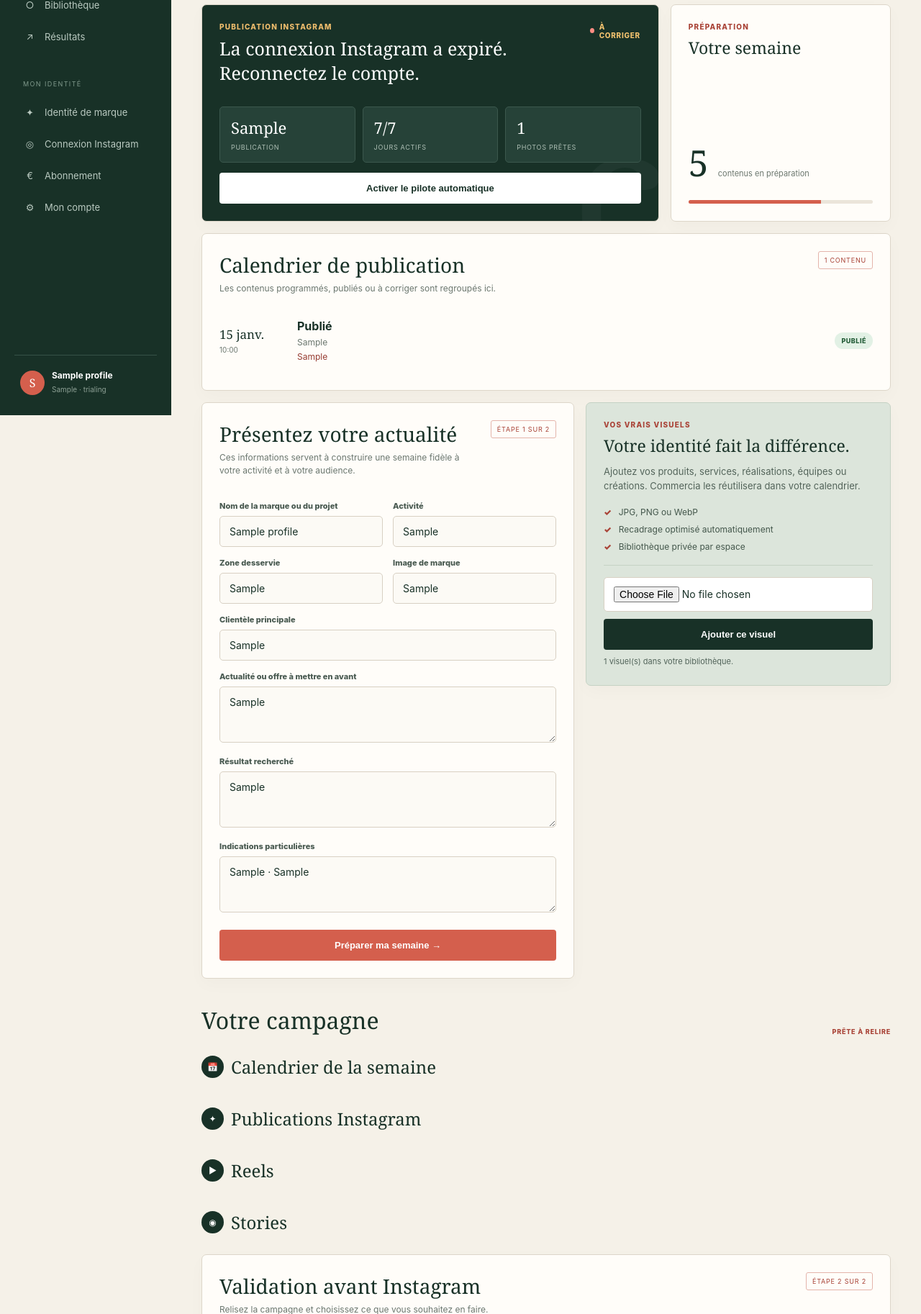
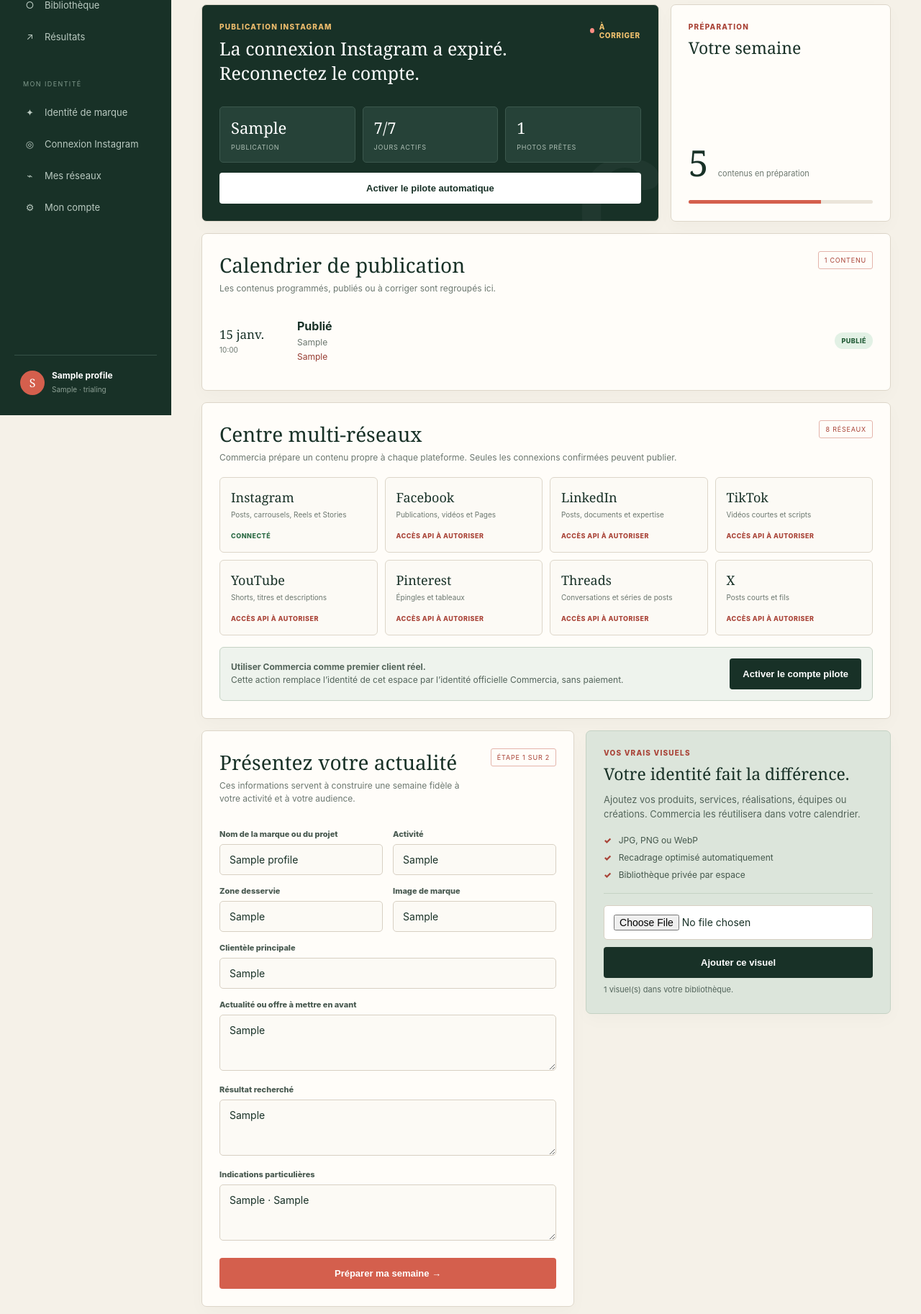
Before and after one commit to m2kgthbwfg-lab/commercia-ai, a Flask app: page /workspace in a window 1280 px wide. Shown: the part 223-2049 px from the top of the page at 72% size. Run offline with Flask 3, Linux system fonts and the light colour scheme; a user stored in the database is signed in; tables that the repository leaves empty hold one stand-in row (values such as "Sample post"); data that the repository does not hold is empty; some libraries are stand-ins or nearby versions.

Commit message:
Add Commercia multi-platform pilot mode
* Add Commercia multi-platform pilot mode

* Add Commercia multi-platform pilot mode

* Add Commercia multi-platform pilot mode

* Add truthful social platform capability catalogue

```diff
--- a/app.py
+++ b/app.py
@@ -18,6 +18,7 @@ from extensions import limiter
 from instagram_oauth import connection_health, decrypt_token, instagram, instagram_ready
 from instagram_publisher import publish_photo, run_due_publications
 from models import Campaign, MediaAsset, ScheduledPost, UsageEvent, User, db
+from social_platforms import platform_statuses
 
 load_dotenv()
 app = Flask(__name__)
@@ -95,13 +96,16 @@ Tu adaptes ton intelligence à toute activité, marque, entreprise, organisation
 Tu crées des contenus concrets, crédibles, élégants, non génériques et immédiatement publiables.
 Tu écris toujours en français. Tu évites les promesses excessives. Tu adaptes le ton à la marque.
 Réponds UNIQUEMENT en JSON valide avec les clés:
-summary, posts, reels, stories, calendar, review_reply, commercial_offer.
+summary, posts, reels, stories, calendar, platform_content, review_reply, commercial_offer.
 posts = tableau de 3 à 7 objets {title, caption, hashtags, cta}
 reels = tableau de 2 objets {title, hook, shots, overlay_text, caption}
 stories = tableau de 4 objets {title, content, interaction}
 calendar = tableau de 7 objets {day, content_type, topic, goal}
 review_reply = chaîne
 commercial_offer = objet {headline, body, cta}
+platform_content = objet contenant exactement instagram, facebook, linkedin, tiktok, youtube,
+pinterest, threads et x. Chaque valeur est un objet {angle, format, copy, cta} réellement adapté
+aux usages du réseau ; ne recopie pas le même texte partout.
 """
 
 @app.get("/")
@@ -120,6 +124,47 @@ def workspace():
     if not current_user.onboarding_complete:
         return redirect(url_for("onboarding"))
     return render_template("index.html", user=current_user, brand=current_user.brand)
+
+
+def is_pilot_user(user):
+    return user.selected_plan == "pilot"
+
+
+@app.get("/api/social/status")
+@login_required
+def social_status():
+    return jsonify({"platforms": platform_statuses(current_user.brand), "pilot": is_pilot_user(current_user)})
+
+
+@app.post("/api/pilot/activate")
+@login_required
+@limiter.limit("3 per hour")
+def activate_commercia_pilot():
+    data = request.get_json(silent=True) or {}
+    if data.get("confirmation") != "ACTIVER COMMERCIA":
+        return jsonify({"error": "Une confirmation explicite est nécessaire."}), 400
+    brand = current_user.brand
+    brand.business_name = "Commercia AI"
+    brand.activity = "Plateforme universelle de création, gestion, programmation et automatisation des réseaux sociaux"
+    brand.location = "France · International"
+    brand.audience = "Indépendants, créateurs, marques, entreprises, agences et organisations"
+    brand.description = "Commercia aide chaque activité à créer, organiser, publier et améliorer sa présence sur les réseaux sociaux."
+    brand.values = "Fiabilité, clarté, autonomie, créativité, transparence et contrôle utilisateur"
+    brand.differentiators = "Une intelligence de marque qui adapte une stratégie en contenus multi-réseaux et confirme chaque action réelle."
+    brand.products = "Assistant IA social media, calendrier éditorial, création multi-format, programmation, analytics et optimisation"
+    brand.communication_goals = "Faire connaître Commercia, démontrer le produit avec ses propres réseaux et recruter les premiers utilisateurs pilotes"
+    brand.tone = "premium, technologique, humain, précis et rassurant"
+    brand.visual_style = "éditorial premium, minimaliste, contraste maîtrisé, sans codes visuels génériques de l'IA"
+    brand.preferred_formats = "Carrousel, démonstration produit, Reel, Story, post expertise, étude de cas et coulisses"
+    brand.brand_keywords = "assistant social media, intelligence de marque, contenu, calendrier, automatisation, transparence"
+    brand.prohibited_topics = "fausses promesses, faux résultats, statistiques inventées, publication non confirmée par une API"
+    current_user.selected_plan = "pilot"
+    current_user.subscription_status = "internal_pilot"
+    current_user.trial_ends_at = datetime.now(timezone.utc) + timedelta(days=3650)
+    current_user.onboarding_complete = True
+    db.session.add(UsageEvent(user_id=current_user.id, event_type="commercia_pilot_activated"))
+    db.session.commit()
+    return jsonify({"ok": True, "redirect": url_for("workspace")})
 
 
 @app.route("/onboarding", methods=["GET", "POST"])
@@ -444,7 +489,7 @@ def generate():
     if trial_ends_at and trial_ends_at.tzinfo is None:
         trial_ends_at = trial_ends_at.replace(tzinfo=timezone.utc)
     trial_expired = current_user.subscription_status == "trialing" and trial_ends_at < datetime.now(timezone.utc)
-    if current_user.subscription_status not in {"active", "trialing"} or trial_expired:
+    if not is_pilot_user(current_user) and (current_user.subscription_status not in {"active", "trialing"} or trial_expired):
         return jsonify({"error": "Votre essai ou abonnement n’est plus actif."}), 402
 
     month_start = datetime.now(timezone.utc).replace(day=1, hour=0, minute=0, second=0, microsecond=0)
@@ -453,7 +498,7 @@ def generate():
         UsageEvent.event_type == "campaign_generated",
         UsageEvent.created_at >= month_start,
     ).count()
-    monthly_limits = {"essential": 12, "autopilot": 31, "pro": 60}
+    monthly_limits = {"essential": 12, "autopilot": 31, "pro": 60, "pilot": 1000}
     limit = 3 if current_user.subscription_status == "trialing" else monthly_limits.get(current_user.selected_plan, 12)
     if generation_count >= limit:
         return jsonify({"error": "Votre quota mensuel est atteint. Passez à la formule supérieure pour continuer."}), 429
@@ -491,8 +536,10 @@ SAISONNALITÉ: {brand.seasonality}
 MOTS À PRIVILÉGIER: {brand.brand_keywords}
 SUJETS À ÉVITER: {brand.prohibited_topics}
 
-Conçois une campagne social media complète de 7 jours, optimisée pour Instagram.
-Crée 3 publications pour la formule essential et 7 publications pour les formules autopilot ou pro.
+Conçois une campagne social media complète de 7 jours avec une idée centrale cohérente,
+puis adapte-la réellement à Instagram, Facebook, LinkedIn, TikTok, YouTube Shorts,
+Pinterest, Threads et X dans platform_content.
+Crée 3 publications pour la formule essential et 7 publications pour les formules autopilot, pro ou pilot.
 Détecte le secteur, le modèle d’activité et le profil de l’utilisateur à partir de ses réponses.
 Adapte entièrement la stratégie, les formats et les angles à son audience, ses objectifs, ses offres,
 son identité et ses réseaux. Varie expertise, preuve, pédagogie, coulisses, actualité, communauté et
--- a/templates/index.html
+++ b/templates/index.html
@@ -7,6 +7,7 @@
 <meta name="csrf-token" content="{{ csrf_token() }}">
 <title>Mon espace — Commercia</title>
 <style>
+.network-grid{display:grid;grid-template-columns:repeat(4,1fr);gap:10px}.network-card{padding:15px;border:1px solid var(--line);border-radius:6px;background:#fcfaf5}.network-card b{display:block;font-family:Georgia,serif;font-size:18px;font-weight:500}.network-card small{display:block;color:var(--muted);font-size:10px;line-height:1.4;margin:5px 0 10px}.network-state{font-size:9px;font-weight:850;text-transform:uppercase;letter-spacing:.5px;color:var(--coral2)}.network-state.connected{color:#2c6b45}.pilot-action{display:flex;gap:12px;align-items:center;margin-top:16px;padding:15px;background:#eef3ed;border:1px solid #c5d2c4;border-radius:6px}.pilot-action p{margin:0;font-size:12px;line-height:1.5;color:#53645a;flex:1}.pilot-action button{width:auto;margin:0;white-space:nowrap;background:var(--ink)}
 :root{--paper:#f5f1e8;--white:#fffdf9;--ink:#183127;--ink2:#26473a;--muted:#6b776f;--line:#ddd6c9;--coral:#d45f4d;--coral2:#a94337;--sage:#dce5db;--gold:#d3a54e;--danger:#a13232;--shadow:0 16px 45px rgba(31,47,38,.08)}
 a{text-decoration:none;color:inherit}
 .flashbar{padding:12px 15px;background:#eef4ed;border:1px solid #c5d2c4;border-radius:5px;color:#315343;font-size:13px;margin-bottom:16px}.flashbar.error{background:#fff0ed;border-color:#e1aaa1;color:#91352d}
@@ -29,7 +30,7 @@ a{text-decoration:none;color:inherit}
   <div class="nav-label">Mon identité</div>
   <a class="side-link" href="/onboarding"><span class="side-icon">✦</span>Identité de marque</a>
   <a class="side-link" href="/instagram/connect"><span class="side-icon">◎</span>Connexion Instagram</a>
-  <a class="side-link" href="/billing/checkout/{{ user.selected_plan }}"><span class="side-icon">€</span>Abonnement</a>
+  <a class="side-link" href="#networks"><span class="side-icon">⌁</span>Mes réseaux</a>
   <a class="side-link" href="/account"><span class="side-icon">⚙</span>Mon compte</a>
   <div class="account"><div class="avatar">{{ brand.business_name[:1]|upper }}</div><div><b>{{ brand.business_name }}</b><small>{{ user.selected_plan|capitalize }} · {{ user.subscription_status }}</small></div></div>
 </aside>
@@ -43,6 +44,7 @@ a{text-decoration:none;color:inherit}
     <div class="card week-card"><div><div class="eyebrow">Préparation</div><h3>Votre semaine</h3></div><div><div class="week-score">5 <small>contenus en préparation</small></div><div class="progress"><span></span></div></div></div>
   </section>
   <section id="planning" class="card" style="margin-top:16px"><div class="panel-title"><div><h2>Calendrier de publication</h2><p>Les contenus programmés, publiés ou à corriger sont regroupés ici.</p></div><span class="step-badge" id="calendarCount">0 contenu</span></div><div id="scheduleList" class="schedule-list"><div class="schedule-empty">Chargement du calendrier…</div></div></section>
+  <section id="networks" class="card" style="margin-top:16px"><div class="panel-title"><div><h2>Centre multi-réseaux</h2><p>Commercia prépare un contenu propre à chaque plateforme. Seules les connexions confirmées peuvent publier.</p></div><span class="step-badge">8 réseaux</span></div><div id="networkGrid" class="network-grid"><div class="schedule-empty">Vérification des connexions…</div></div><div id="pilotAction" class="pilot-action" hidden><p><strong>Utiliser Commercia comme premier client réel.</strong><br>Cette action remplace l’identité de cet espace par l’identité officielle Commercia, sans paiement.</p><button type="button" onclick="activatePilot()">Activer le compte pilote</button></div></section>
   <section class="content-layout">
     <div class="card">
       <div class="panel-title"><div><h2>Présentez votre actualité</h2><p>Ces informations servent à construire une semaine fidèle à votre activité et à votre audience.</p></div><span class="step-badge">Étape 1 sur 2</span></div>
@@ -80,7 +82,21 @@ function renderCampaign(data){
   const calendar=(data.calendar||[]).map((item,i)=>`<article class="output-card calendar-day"><div class="day-number">${i+1}</div><div><div class="eyebrow">${text(item.day)}</div><h3>${text(item.content_type)}</h3><p>${text(item.topic)}</p><span class="pill">${text(item.goal)}</span></div></article>`).join("");
   const offer=data.commercial_offer||{};
   const offerCard=(offer.headline||offer.body||offer.cta)?`<article class="output-card offer"><div class="eyebrow">Offre prête à diffuser</div><h3>${text(offer.headline)}</h3><p>${text(offer.body)}</p>${offer.cta?`<span class="pill">${text(offer.cta)}</span>`:""}</article>`:"";
-  return `${data.summary?`<article class="output-card summary"><div class="eyebrow">Vision de la campagne</div><p>${text(data.summary)}</p></article>`:""}${section("📅","Calendrier de la semaine",`<div class="grid calendar-grid">${calendar}</div>`)}${section("✦","Publications Instagram",`<div class="grid">${posts}</div>`)}${section("▶","Reels",`<div class="grid two">${reels}</div>`)}${section("◉","Stories",`<div class="grid two">${stories}</div>`)}${section("€","Offre commerciale",offerCard)}${section("★","Réponse à un avis Google",data.review_reply?`<article class="output-card"><p>${text(data.review_reply)}</p></article>`:"")}`;
+  const platformContent=Object.entries(data.platform_content||{}).map(([platform,item])=>`<article class="output-card"><div class="eyebrow">${text(platform)}</div><h3>${text(item.format)}</h3><p>${text(item.copy)}</p><div class="meta">${meta("Angle",item.angle)}${meta("Appel à l'action",item.cta)}</div></article>`).join("");
+  return `${data.summary?`<article class="output-card summary"><div class="eyebrow">Vision de la campagne</div><p>${text(data.summary)}</p></article>`:""}${section("📅","Calendrier de la semaine",`<div class="grid calendar-grid">${calendar}</div>`)}${section("✦","Publications Instagram",`<div class="grid">${posts}</div>`)}${section("▶","Reels",`<div class="grid two">${reels}</div>`)}${section("◉","Stories",`<div class="grid two">${stories}</div>`)}${section("⌁","Adaptations multi-réseaux",`<div class="grid two">${platformContent}</div>`)}${section("€","Offre commerciale",offerCard)}${section("★","Réponse à un avis Google",data.review_reply?`<article class="output-card"><p>${text(data.review_reply)}</p></article>`:"")}`;
+}
+
+async function loadSocialStatus(){
+  try{const response=await fetch("/api/social/status"),json=await response.json();if(!response.ok)return;
+    document.getElementById("networkGrid").innerHTML=(json.platforms||[]).map(item=>`<article class="network-card"><b>${text(item.name)}</b><small>${text(item.formats)}</small><span class="network-state ${item.connected?"connected":""}">${text(item.status_label)}</span></article>`).join("");
+    document.getElementById("pilotAction").hidden=json.pilot;
+  }catch(_){document.getElementById("networkGrid").innerHTML='<div class="schedule-empty">État des réseaux momentanément indisponible.</div>'}
+}
+async function activatePilot(){
+  if(!confirm("Remplacer l’identité de cet espace par Commercia AI et activer le mode pilote interne sans paiement ?"))return;
+  const csrfToken=document.querySelector('meta[name="csrf-token"]').content;
+  const response=await fetch("/api/pilot/activate",{method:"POST",headers:{"Content-Type":"application/json","X-CSRFToken":csrfToken},body:JSON.stringify({confirmation:"ACTIVER COMMERCIA"})});
+  const json=await response.json();if(!response.ok){showApproval(json.error||"Activation impossible.");return}window.location=json.redirect||"/workspace";
 }
 
 function campaignText(data){
@@ -90,6 +106,7 @@ function campaignText(data){
   (data.posts||[]).forEach((x,i)=>lines.push(`PUBLICATION ${i+1} — ${x.title||""}`,x.caption||"",Array.isArray(x.hashtags)?x.hashtags.join(" "):(x.hashtags||""),`CTA : ${x.cta||""}`,""));
   (data.reels||[]).forEach((x,i)=>lines.push(`REEL ${i+1} — ${x.title||""}`,`Accroche : ${x.hook||""}`,`Plans : ${Array.isArray(x.shots)?x.shots.join(" · "):(x.shots||"")}`,`Texte écran : ${x.overlay_text||""}`,x.caption||"",""));
   (data.stories||[]).forEach((x,i)=>lines.push(`STORY ${i+1} — ${x.title||""}`,x.content||"",`Interaction : ${x.interaction||""}`,""));
+  Object.entries(data.platform_content||{}).forEach(([platform,x])=>lines.push(`RÉSEAU — ${platform.toUpperCase()}`,`Format : ${x.format||""}`,`Angle : ${x.angle||""}`,x.copy||"",`CTA : ${x.cta||""}`,""));
   if(data.commercial_offer)lines.push("OFFRE COMMERCIALE",data.commercial_offer.headline||"",data.commercial_offer.body||"",data.commercial_offer.cta||"","");
   if(data.review_reply)lines.push("RÉPONSE À UN AVIS",data.review_reply);
   return lines.join("\n");
@@ -192,7 +209,7 @@ async function loadAutomationStatus(){
     else{title.textContent="Connexion Instagram à terminer";state.innerHTML='<span class="live-dot"></span>EN ATTENTE'}
   }catch(_){}
 }
-window.addEventListener("DOMContentLoaded",async()=>{loadAutomationStatus();loadCalendar();
+window.addEventListener("DOMContentLoaded",async()=>{loadAutomationStatus();loadCalendar();loadSocialStatus();
   try{const response=await fetch("/api/campaigns/latest");const saved=await response.json();if(saved.campaign){document.getElementById("result").className="";document.getElementById("result").innerHTML=renderCampaign(saved.campaign);activateCampaign(saved.campaign,saved.campaign_id)}}catch(_){}
 });
 </script>
```
Also changed, not shown: social_platforms.py (added, +27 -0 lines), tests/test_app.py (+37 -0 lines).
